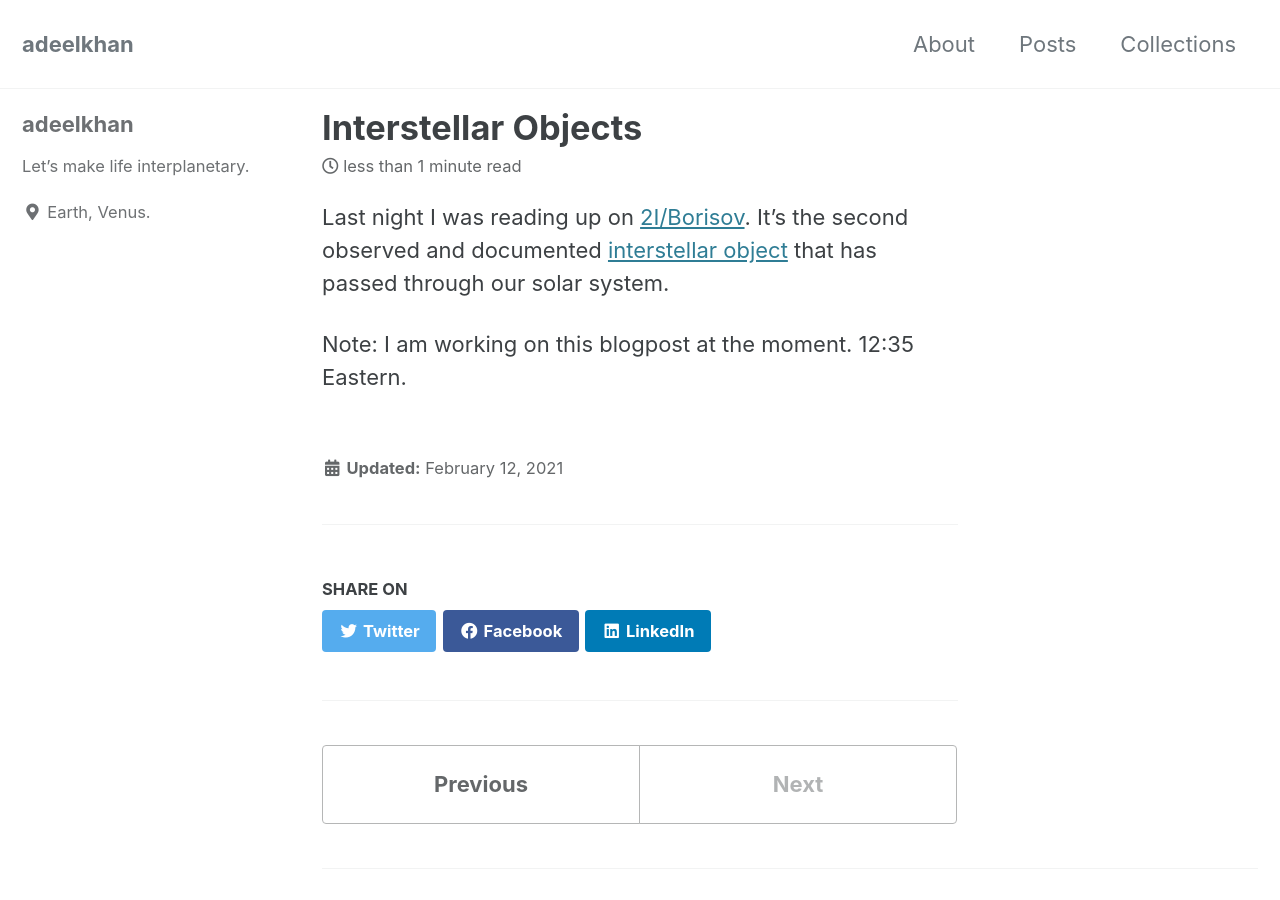
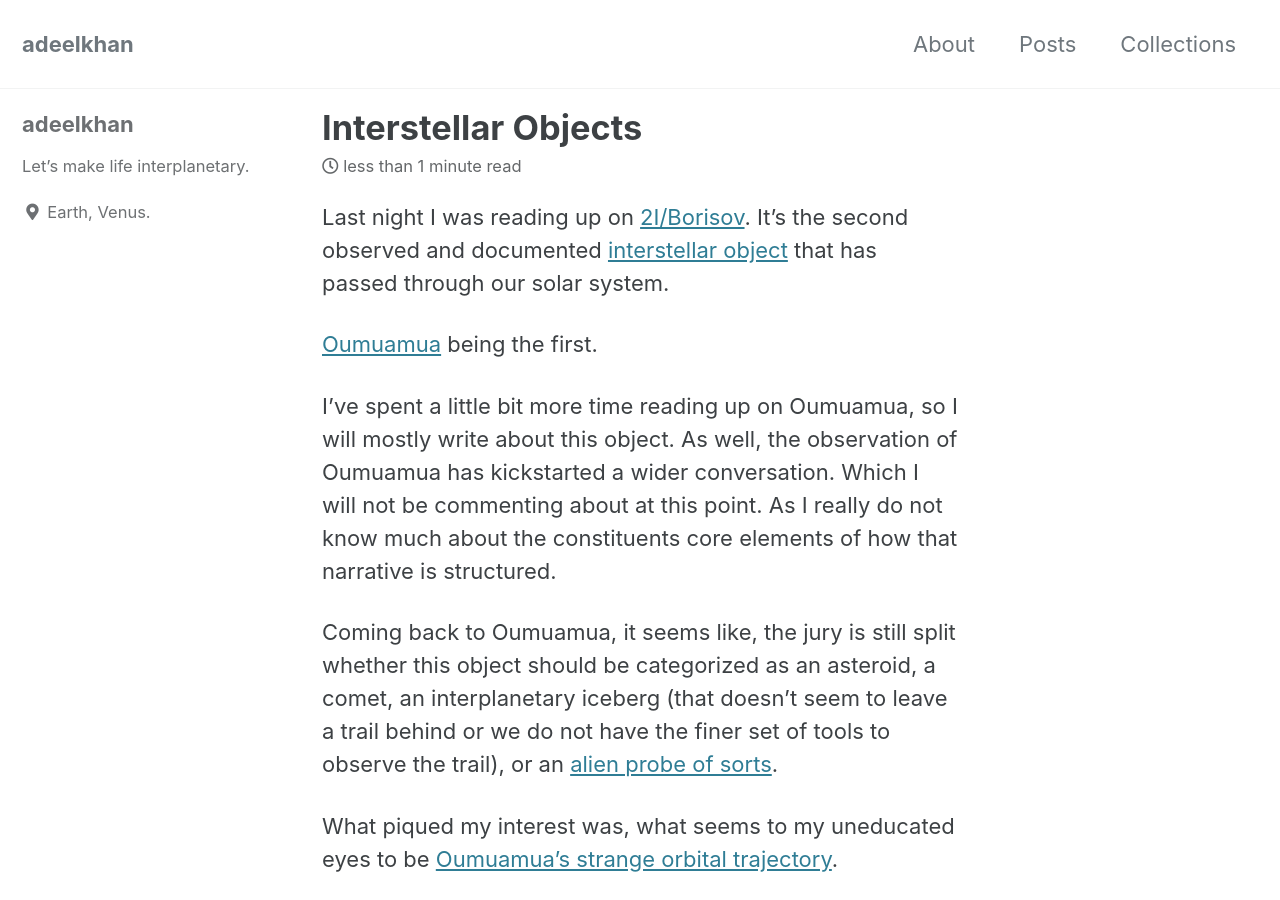
Before and after one commit to stellardreams/stellardreams.github.io, a Jekyll site: the page built from _posts/2021-02-12-Interstellar-Objects.md, in a window 1280 px wide and 900 px high. Built offline with Jekyll 4.4.1, drawn with Linux system fonts in a browser that asks for light colours; cached includes are drawn as plain includes.

Commit message:
Update 2021-02-12-Interstellar-Objects.md
Saving work.

```diff
--- a/_posts/2021-02-12-Interstellar-Objects.md
+++ b/_posts/2021-02-12-Interstellar-Objects.md
@@ -1,3 +1,13 @@
 Last night I was reading up on [2I/Borisov](https://en.wikipedia.org/wiki/2I/Borisov). It's the second observed and documented [interstellar object](https://en.wikipedia.org/wiki/Interstellar_object) that has passed through our solar system.
 
+[Oumuamua](https://en.wikipedia.org/wiki/%CA%BBOumuamua) being the first.
+
+I've spent a little bit more time reading up on Oumuamua, so I will mostly write about this object. As well, the observation of Oumuamua has kickstarted a wider conversation. Which I will not be commenting about at this point. As I really do not know much about the constituents core elements of how that narrative is structured.
+
+Coming back to Oumuamua, it seems like, the jury is still split whether this object should be categorized as an asteroid, a comet, an interplanetary iceberg (that doesn't seem to leave a trail behind or we do not have the finer set of tools to observe the trail), or an [alien probe of sorts](https://en.wikipedia.org/wiki/Avi_Loeb#%CA%BBOumuamua).
+
+What piqued my interest was, what seems to my uneducated eyes to be [Oumuamua's strange orbital trajectory](https://en.wikipedia.org/wiki/%CA%BBOumuamua#/media/File:Comet_20171025-16_gif.gif).
+
+
+
 Note: I am working on this blogpost at the moment. 12:35 Eastern.
```
